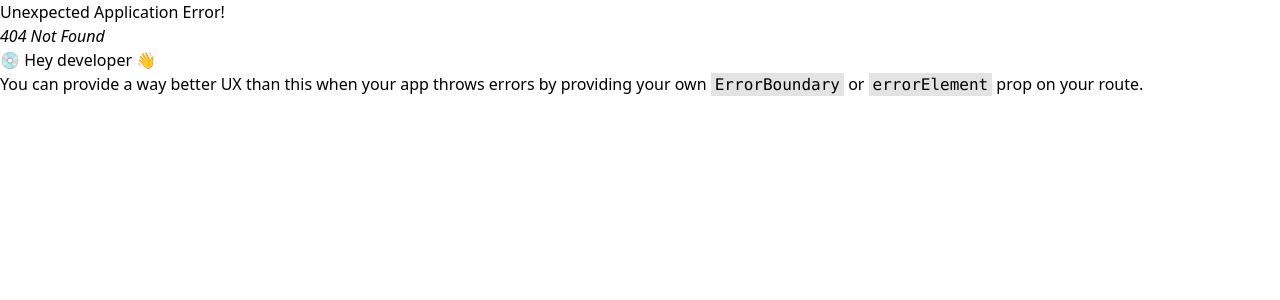
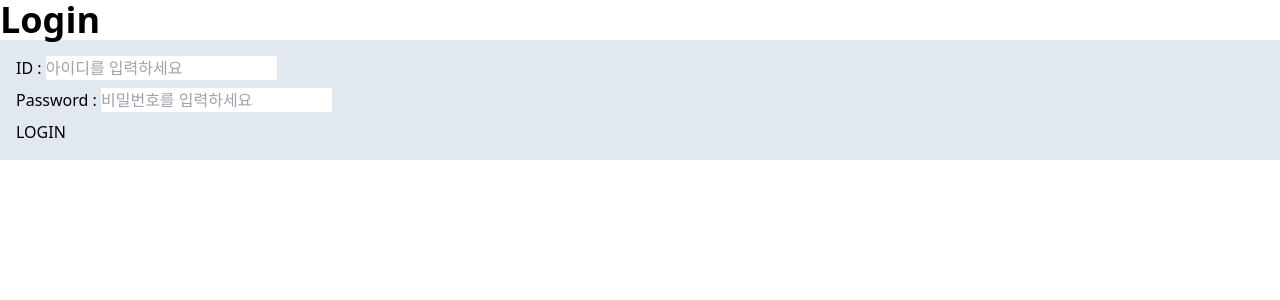
Before and after one commit to HyunJaeyeon/shopping-front, a React (Create React App) app: page /login in a window 1280 px wide. Before the commit this address had no page. Shown: the top 300 px of the page. Built offline with nearby package versions, Linux system fonts and the light colour scheme.

Commit message:
feat: 로그인 폼 생성
- 폴더 구조 정리
- 로그인 루트 설정
--> 더 생각해보고 추후 수정하기

```diff
--- a/src/Root.tsx
+++ b/src/Root.tsx
@@ -8,9 +8,14 @@ function Root() {
         <h1 className="font-bold text-4xl text-neutral-50">
           Enjoy Your Shopping !
         </h1>
-        <button className="bg-white p-2">
-          <Link to={'register'}>로그인/회원가입</Link>
-        </button>
+        <div>
+          <button className="bg-white p-2 mr-2">
+            <Link to={'login'}>로그인</Link>
+          </button>
+          <button className="bg-white p-2">
+            <Link to={'register'}>회원가입</Link>
+          </button>
+        </div>
       </div>
       <Outlet />
     </main>
--- a/src/Router.tsx
+++ b/src/Router.tsx
@@ -2,6 +2,7 @@ import { createBrowserRouter } from 'react-router-dom';
 import Root from './Root';
 import Register from './pages/Register';
 import Home from './pages/Home';
+import Login from './pages/Login';
 
 const router = createBrowserRouter([
   {
@@ -18,6 +19,10 @@ const router = createBrowserRouter([
     path: 'register',
     element: <Register />,
   },
+  {
+    path: 'login',
+    element: <Login />,
+  },
 ]);
 
 export default router;
--- /dev/null
+++ b/src/pages/Login/index.tsx
@@ -0,0 +1,54 @@
+import { useState, ChangeEvent, FormEvent } from 'react';
+import handleLogin from './handler';
+
+type InputHandlerType = (event: ChangeEvent<HTMLInputElement>) => void;
+type SubmitHandlerType = (event: FormEvent<HTMLFormElement>) => void;
+
+function Login() {
+  const [loginId, setLoginId] = useState('');
+  const [password, setPassword] = useState('');
+
+  const handleLoginId: InputHandlerType = (event) =>
+    setLoginId(event.target.value);
+
+  const handlePassword: InputHandlerType = (event) =>
+    setPassword(event.target.value);
+
+  const handleSubmit: SubmitHandlerType = (event) => {
+    event.preventDefault();
+    // console.log(loginId, password);
+    handleLogin({ loginId, password });
+  };
+
+  return (
+    <>
+      <h1 className="font-bold text-4xl">Login</h1>
+      <form
+        onSubmit={handleSubmit}
+        className="bg-slate-200 p-4 flex flex-col gap-2"
+      >
+        <div>
+          <label>ID : </label>
+          <input
+            onChange={handleLoginId}
+            type="text"
+            placeholder="아이디를 입력하세요"
+          />
+        </div>
+        <div>
+          <label>Password : </label>
+          <input
+            onChange={handlePassword}
+            type="password"
+            placeholder="비밀번호를 입력하세요"
+          />
+        </div>
+        <div>
+          <button type="submit">LOGIN</button>
+        </div>
+      </form>
+    </>
+  );
+}
+
+export default Login;
--- a/src/pages/Register.tsx
+++ b/src/pages/Register/index.tsx
@@ -1,5 +1,5 @@
 import { useState, FormEvent, ChangeEvent } from 'react';
-import handleRegister from './user';
+import handleRegister from './handler';
 
 type InputHandlerType = (event: ChangeEvent<HTMLInputElement>) => void;
 type SubmitHandlerType = (event: FormEvent<HTMLFormElement>) => void;
```
Also changed, not shown: src/pages/Register/handler.ts (renamed from src/pages/user.ts).
